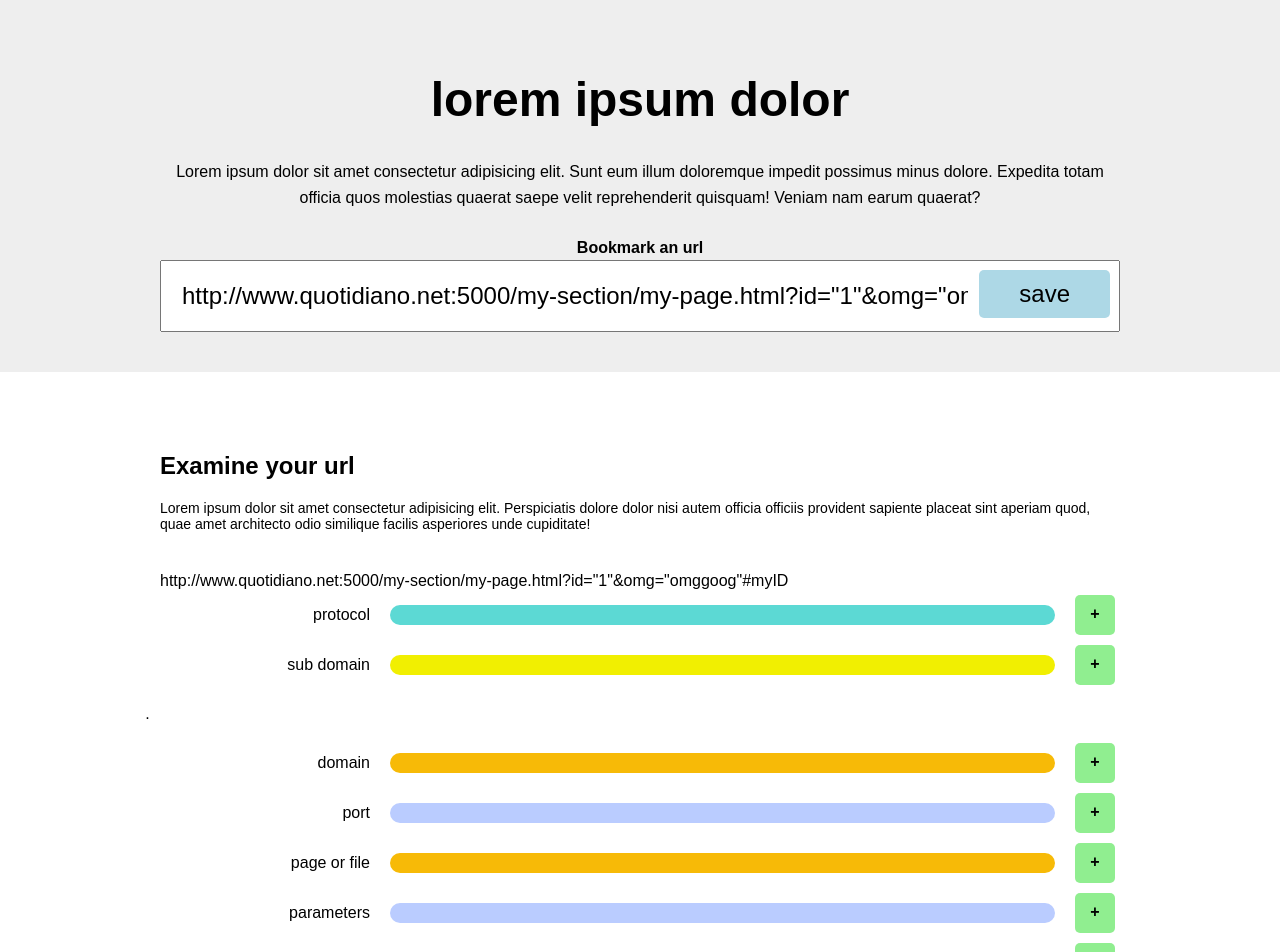
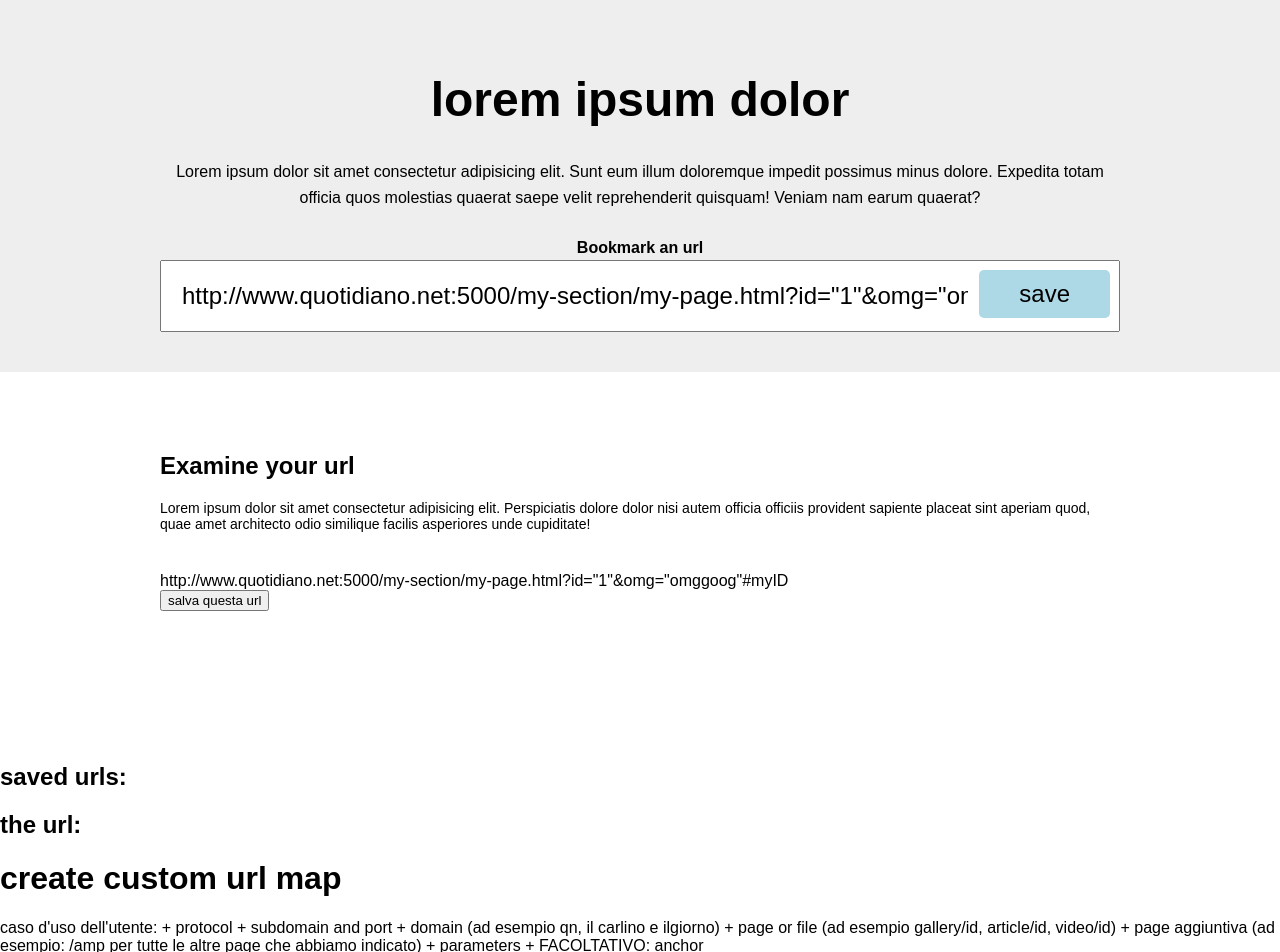
Before and after one commit to pameljoel/dev-bookmarker, a React (Create React App) app: page / in a window 1280 px wide. Shown: the top 952 px of the page. Built offline with nearby package versions, Linux system fonts and the light colour scheme.

Commit message:
refactor to App.js and UrlComponent, it now saves the parts of the url inside an array

```diff
--- a/src/App.css
+++ b/src/App.css
@@ -125,6 +125,8 @@
   padding-right: 0;
 }
 
+/* protocol */
+
 .url-part--protocol .url-part__value {
   background-color: #b6cb32;
 }
@@ -133,27 +135,39 @@
   background-color: #5cd9d4;
 }
 
-.url-part--sub-domain .url-part__value {
+/* sub-domain */
+
+.url-part--host .url-part__value {
   background-color: #f1ef01;
 }
 
-.url-part--domain .url-part__value {
+/* domain */
+
+.url-part--hostname .url-part__value {
   background-color: #f7ba07;
 }
+
+/* port */
 
 .url-part--port .url-part__value {
   background-color: #baccff;
 }
 
-.url-part--page .url-part__value {
+/* page */
+
+.url-part--pathname .url-part__value {
   background-color: #f7ba07;
 }
 
-.url-part--parameters .url-part__value {
+/* parameters */
+
+.url-part--searchParams .url-part__value {
   background-color: #baccff;
 }
 
-.url-part--anchor .url-part__value {
+/* anchor */
+
+.url-part--hash .url-part__value {
   background-color: #e457ff;
 }
 
@@ -166,10 +180,6 @@
   border-radius: 5px;
   font-weight: 700;
   cursor: pointer;
-  /* position: absolute;
-  top: 50px;
-  left: 50%;
-  transform: translateX(-50%); */
   width: 40px;
   height: 40px;
 }
--- a/src/App.js
+++ b/src/App.js
@@ -3,6 +3,14 @@ import React, { Component } from "react";
 import UrlComponent from "./UrlComponent";
 
 import "./App.css";
+
+/*
+
+TODO:
+  creare un array di parts.
+  questo array di parts dev'essere dato a url component
+  url component manda a part, part si occupa di gestire la validazione delle singole parti
+*/
 
 class App extends Component {
   constructor(props) {
@@ -10,15 +18,15 @@ class App extends Component {
     this.state = {
       input:
         'http://www.quotidiano.net:5000/my-section/my-page.html?id="1"&omg="omggoog"#myID',
-      protocol: "",
-      subDomain: "",
-      port: "",
-      page: "",
-      parameters: "",
-      anchor: "",
-      dirtyInput: ""
+      parts: [],
+      dirtyInput: "",
+      generatedUrl: "",
+      urlVariants: [],
+      savedUrls: []
     };
     this.updateInput = this.updateInput.bind(this);
+    this.prepareUrl = this.prepareUrl.bind(this);
+    this.composeUrl = this.composeUrl.bind(this);
     this.saveUrl = this.saveUrl.bind(this);
   }
 
@@ -29,32 +37,36 @@ class App extends Component {
 
   onKeypress(key) {
     if (key === 13) {
-      this.saveUrl(this.state.input);
+      this.prepareUrl(this.state.input);
     }
   }
 
-  matchPart(part, input, regExp) {
-    let result = "";
+  matchRegExp(input, regex) {
+    if (!input) {
+      return false;
+    }
+    if (!regex) {
+      return false;
+    }
 
-    // get result
-    result = this.matchRegExp(input, regExp);
+    let result = input.match(regex);
 
-    // remove from string
-    this.removeMatching(input, regExp);
+    if (typeof result === "object" && result !== null) {
+      return result[0];
+    }
+  }
 
-    // return result
-    return result;
+  createUrlVariant(variant) {}
+
+  saveUrl(url) {
+    let savedUrlsCopy = this.state.savedUrls;
+    savedUrlsCopy.push(url);
+
+    this.setState({ savedUrls: savedUrlsCopy });
   }
 
   generateUrl(input) {
     let url;
-    let protocol;
-    let subDomain;
-    let domain;
-    let port;
-    let pageOrFile;
-    let parameters;
-    let anchor;
 
     try {
       url = new URL(input);
@@ -73,45 +85,109 @@ class App extends Component {
       // searchParams : URLSearchParams {}
       // username : ""
 
+      let partsCopy = [];
+
+      function createPart(name, value, type) {
+        return {
+          name: name,
+          value: value,
+          cssClass: `url-part--${name}`,
+          partType: type
+        };
+      }
+
       if (url.protocol) {
-        protocol = url.protocol;
+        partsCopy.push(createPart("protocol", url.protocol, "string"));
       }
 
       if (url.host) {
-        subDomain = url.host;
+        let regExp = /^([a-zA-Z0-9][a-zA-Z0-9-_]*[^.])/;
+        partsCopy.push(
+          createPart("host", this.matchRegExp(url.host, regExp), "string")
+        );
       }
 
       if (url.hostname) {
-        domain = url.hostname;
+        let regExp = /\.{1}(([\S][^\]])*)/;
+        partsCopy.push(
+          createPart(
+            "hostname",
+            this.matchRegExp(url.hostname, regExp),
+            "string"
+          )
+        );
       }
 
       if (url.port) {
-        port = url.port;
+        partsCopy.push(createPart("port", url.port, "string"));
       }
 
       if (url.pathname) {
-        pageOrFile = url.pathname;
+        partsCopy.push(createPart("pathname", url.pathname, "string"));
       }
 
       if (url.searchParams) {
-        parameters = url.searchParams;
+        partsCopy.push(createPart("searchParams", url.searchParams, "object"));
       }
 
       if (url.hash) {
-        anchor = url.hash;
+        partsCopy.push(createPart("hash", url.hash, "string"));
       }
 
       this.setState({
-        protocol: protocol,
-        subDomain: subDomain,
-        domain: domain,
-        port: port,
-        page: pageOrFile,
-        parameters: parameters,
-        anchor: anchor
+        parts: partsCopy
+      });
+
+    } catch (error) {
+      url = null;
+    }
+  }
+
+  composeUrl(
+    protocol,
+    subDomain,
+    domain,
+    port,
+    pageOrFile,
+    parameters,
+    anchor
+  ) {
+    let url = new URL();
+
+    try {
+      if (protocol) {
+        url.protocol = protocol;
+      }
+
+      if (subDomain) {
+        url.host = subDomain;
+      }
+
+      if (domain) {
+        url.hostname = domain;
+      }
+
+      if (port) {
+        url.port = ":" + port;
+      }
+
+      if (pageOrFile) {
+        url.pathname = pageOrFile;
+      }
+
+      if (parameters) {
+        url.searchParams = parameters;
+      }
+
+      if (anchor) {
+        url.hash = anchor;
+      }
+
+      this.setState({
+        generatedUrl: url
       });
     } catch (error) {
-      url = null;
+      console.log(error);
     }
   }
 
@@ -121,7 +197,7 @@ class App extends Component {
     }
   }
 
-  saveUrl(url) {
+  prepareUrl(url) {
     this.setState({ url: url });
   }
 
@@ -148,14 +224,13 @@ class App extends Component {
                 id="bookmarkInput"
                 className="url-hero__input"
                 onChange={e => {
-                  console.log("changed");
                   this.updateInput(e.target.value);
                   this.onKeypress(e.keyCode);
                 }}
               />
               <button
                 className="url-hero__save"
-                onClick={() => this.saveUrl(this.state.input)}
+                onClick={() => this.prepareUrl(this.state.input)}
               >
                 save
               </button>
@@ -174,16 +249,18 @@ class App extends Component {
             </p>
             {this.state.input}
             <UrlComponent
-              protocol={this.state.protocol}
-              subDomain={this.state.subDomain}
-              domain={this.state.domain}
-              port={this.state.port}
-              page={this.state.page}
-              parameters={this.state.parameters}
-              anchor={this.state.anchor}
+              saveUrlCallback={this.saveUrl}
+              parts={this.state.parts}
             />
           </div>
         </div>
+        <h2>saved urls:</h2>
+        {this.state.savedUrls.length > 0 &&
+          this.state.savedUrls.map((url, i) => {
+            return <div key={i}>{url}</div>;
+          })}
+        <h2>the url: </h2>
+        <h1>{this.state.generatedUrl}</h1>
         <h1>create custom url map</h1>
         caso d'uso dell'utente: + protocol + subdomain and port + domain (ad
         esempio qn, il carlino e ilgiorno) + page or file (ad esempio
--- /dev/null
+++ b/src/Part.js
@@ -0,0 +1,41 @@
+import React, { Component } from "react";
+import Proptypes from "prop-types";
+
+export default class Part extends Component {
+
+  iterateParameters(object) {
+    let array = [];
+    for (let value of object) {
+      for (let i = 0; i < value.length; i++) {
+        let element = value[i];
+        array.push(element);
+      }
+    }
+    return array;
+  }
+
+  render() {
+    return (
+      <div className={`url-part ${this.props.cssClass}`}>
+        <div className="url-part__name">{this.props.partName}</div>
+        {this.props.partType === "string" && (
+          <div className="url-part__value">{this.props.partValue}</div>
+        )}
+        {this.props.partType && this.props.partType === "object"
+          ? this.iterateParameters(this.props.partValue.entries()).map(
+              (parameter, i) => {
+                return <div key={i}>{parameter}</div>;
+              }
+            )
+          : ""}
+        <div className="add-value">+</div>
+      </div>
+    );
+  }
+}
+
+Part.propTypes = {
+  partName: Proptypes.string,
+  partValue: Proptypes.string || Proptypes.array,
+  type: Proptypes.string
+};
--- a/src/UrlComponent.js
+++ b/src/UrlComponent.js
@@ -1,5 +1,7 @@
 import React, { Component } from "react";
 import PropTypes from "prop-types";
+
+import Part from "./Part";
 
 export default class UrlComponent extends Component {
   constructor(props) {
@@ -10,24 +12,23 @@ export default class UrlComponent extends Component {
     this.addUrl = this.addUrl.bind(this);
   }
 
+  checkProp(prop, type) {
+    if (typeof prop === type) {
+      if (type === "object") {
+        return "&" + prop;
+      } else {
+        return prop;
+      }
+    } else {
+      return "";
+    }
+  }
   addUrl() {
     let url = "";
 
-    function checkProp(prop, type) {
-      if (typeof prop === type) {
-        return prop;
-      } else {
-        return "";
-      }
-    }
-
-    url += checkProp(this.props.protocol, "string");
-    url += checkProp(this.props.subDomain, "string");
-    url += checkProp(this.props.domain, "string");
-    url += checkProp(this.props.port, "string");
-    url += checkProp(this.props.page, "string");
-    url += checkProp(this.props.parameters, "object");
-    url += checkProp(this.props.anchor, "string");
+    url = this.props.parts.map((part, i) => {
+      return this.checkProp(this.props.value, this.props.partType);
+    });
 
     if (url) {
       this.setState({ url: url });
@@ -53,72 +54,24 @@ export default class UrlComponent extends Component {
     return (
       <div>
         <div className="url">
-          <div className="url-part url-part--protocol">
-            <div className="url-part__name">protocol</div>
-            <div className="url-part__value">
-              {this.props.protocol ? this.props.protocol : ""}
-            </div>
-            <div className="add-value">+</div>
-          </div>
+          {this.props.parts &&
+            this.props.parts.length > 0 &&
+            this.props.parts.map((part, i) => {
+              return (
+                <Part
+                  key={i}
+                  partName={part.name}
+                  cssClass={part.cssClass}
+                  partValue={part.value}
+                  partType={part.partType}
+                />
+              );
+            })}
+        </div>
 
-          <div className="url-part url-part--sub-domain">
-            <div className="url-part__name">sub domain</div>
-            <div className="url-part__value">
-              {this.props.subDomain ? this.props.subDomain : ""}
-            </div>
-            <div className="add-value">+</div>
-          </div>
-
-          <div className="url-part url-part--fill">
-            <div className="url-part__name"> </div>
-            <div className="url-part__value">.</div>
-          </div>
-
-          <div className="url-part url-part--domain">
-            <div className="url-part__name">domain</div>
-            <div className="url-part__value">
-              {this.props.domain ? this.props.domain : ""}
-            </div>
-            <div className="add-value">+</div>
-          </div>
-
-          <div className="url-part url-part--port">
-            <div className="url-part__name">port</div>
-            <div className="url-part__value">
-              {this.props.port ? this.props.port : ""}
-            </div>
-            <div className="add-value">+</div>
-          </div>
-          <div className="url-part url-part--page">
-            <div className="url-part__name">page or file</div>
-            <div className="url-part__value">
-              {this.props.page ? this.props.page : ""}
-            </div>
-            <div className="add-value">+</div>
-          </div>
-
-          <div className="url-part url-part--parameters">
-            <div className="url-part__name">parameters</div>
-            <div className="url-part__value">
-              {typeof this.props.parameters === "object"
-                ? this.iterateParameters(this.props.parameters.entries()).map(
-                    (parameter, i) => {
-                      return <div key={i}>{parameter}</div>;
-                    }
-                  )
-                : ""}
-            </div>
-            <div className="add-value">+</div>
-          </div>
-
-          <div className="url-part url-part--anchor">
-            <div className="url-part__name">anchor</div>
-            <div className="url-part__value">
-              {this.props.anchor ? this.props.anchor : ""}
-            </div>
-            <div className="add-value">+</div>
-          </div>
-        </div>
+        <button onClick={() => this.props.saveUrlCallback(this.state.url)}>
+          salva questa url
+        </button>
         <br />
         <br />
         <br />
@@ -129,7 +82,7 @@ export default class UrlComponent extends Component {
 }
 
 UrlComponent.propTypes = {
-  parameters: PropTypes.objectOf(PropTypes.string)
+  parameters: PropTypes.string || PropTypes.objectOf(PropTypes.string)
 };
 
 UrlComponent.defaultProps = {
```
Also changed, not shown: src/Protocol.js (added, +9 -0 lines).
